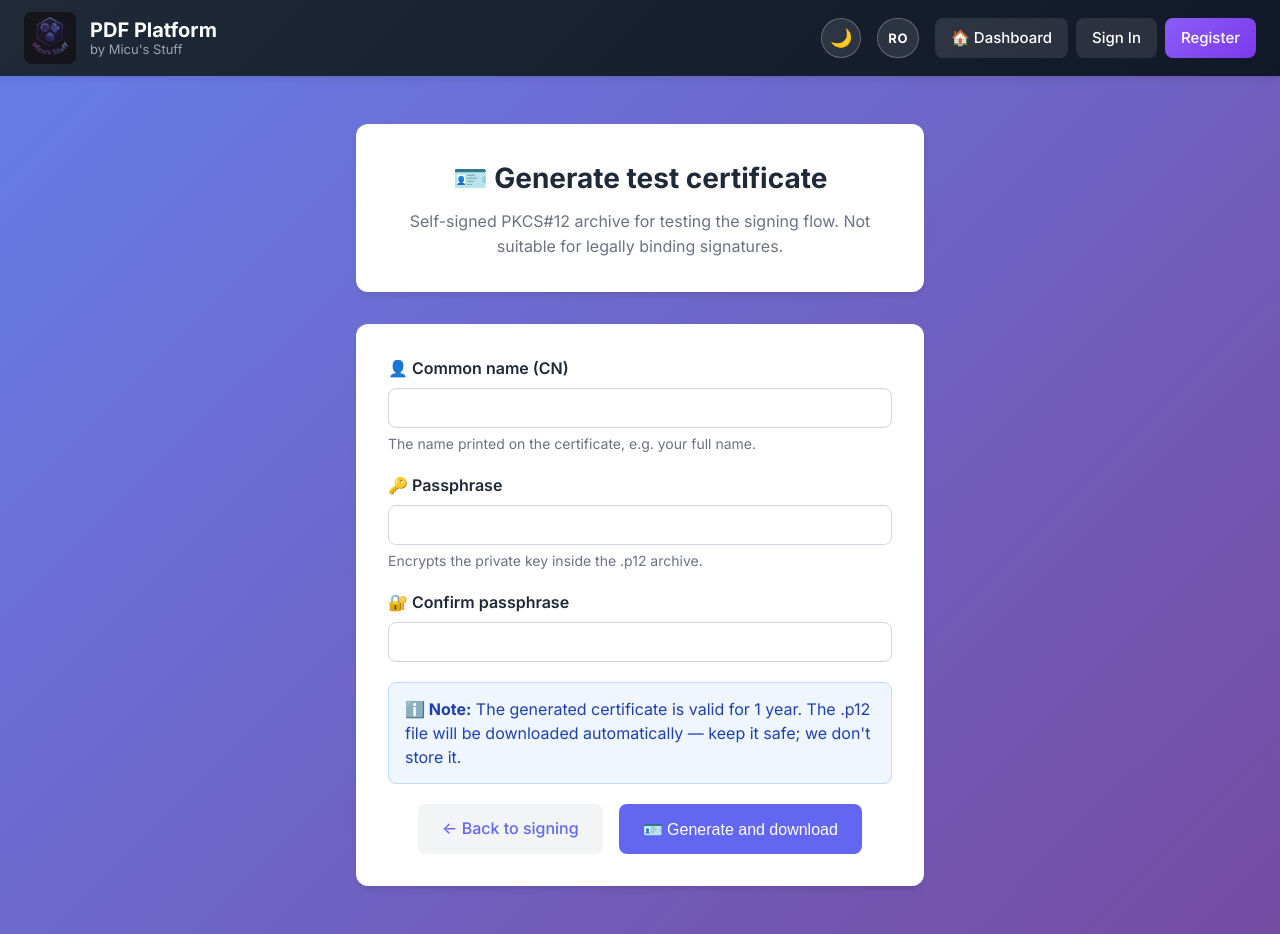
After one commit to Alexandru2984/pdf_Editor_v2, a Django app: template pdfeditor/templates/pdfeditor/generate_cert.html in a window 1280 px wide. The commit adds this page. Run offline with Django 4.2, Linux system fonts and the light colour scheme; the template is opened without the code that fills it: values that come from a table or form of the project are taken from there, others are empty; some libraries are stand-ins or nearby versions.

```diff
--- a/pdf_project/settings.py
+++ b/pdf_project/settings.py
@@ -179,6 +179,10 @@ STATICFILES_DIRS = [BASE_DIR / "static"]
 
 PDF_CLEANUP_HOURS = 24
 
+# RFC 3161 timestamp authority used when signing with `add_timestamp` toggled.
+# freetsa.org is free, public, and supports anonymous requests over HTTPS.
+PDF_SIGN_TSA_URL = os.getenv("PDF_SIGN_TSA_URL", "https://freetsa.org/tsr")
+
 DEFAULT_AUTO_FIELD = "django.db.models.BigAutoField"
 
 # Auth flow URLs.
--- a/pdfeditor/forms.py
+++ b/pdfeditor/forms.py
@@ -208,12 +208,51 @@ class SignPDFForm(forms.Form):
         max_length=256,
         label="Location (optional)",
     )
+    add_timestamp = forms.BooleanField(
+        required=False,
+        initial=True,
+        label="Embed trusted timestamp (RFC 3161)",
+        help_text="Adds a verifiable signing time fetched from a public TSA.",
+    )
 
     def clean_p12_file(self):
         f = self.cleaned_data.get("p12_file")
         if f and f.size > 1024 * 1024:  # 1 MB cap is plenty for a .p12
             raise forms.ValidationError("Certificate file is too large (max 1 MB).")
         return f
+
+
+class GenerateCertForm(forms.Form):
+    """Form for generating a self-signed PKCS#12 archive (test/demo use only)."""
+
+    common_name = forms.CharField(
+        max_length=128,
+        required=True,
+        label="Common name (CN)",
+        help_text="The name printed on the certificate, e.g. your full name.",
+    )
+    passphrase = forms.CharField(
+        min_length=4,
+        max_length=128,
+        required=True,
+        label="Passphrase",
+        widget=forms.PasswordInput(attrs={"autocomplete": "new-password"}),
+        help_text="Encrypts the private key inside the .p12 archive.",
+    )
+    passphrase_confirm = forms.CharField(
+        max_length=128,
+        required=True,
+        label="Confirm passphrase",
+        widget=forms.PasswordInput(attrs={"autocomplete": "new-password"}),
+    )
+
+    def clean(self) -> dict:
+        cleaned = super().clean()
+        p = cleaned.get("passphrase") or ""
+        c = cleaned.get("passphrase_confirm") or ""
+        if p and c and p != c:
+            self.add_error("passphrase_confirm", "Passphrases do not match.")
+        return cleaned
 
 
 class WatermarkForm(forms.Form):
--- /dev/null
+++ b/pdfeditor/templates/pdfeditor/generate_cert.html
@@ -0,0 +1,100 @@
+{% extends 'pdfeditor/base.html' %}
+{% load i18n %}
+
+{% block title %}{% trans "Generate test certificate" %}{% endblock %}
+
+{% block content %}
+<div class="preview-container" style="--tool-max-width: 600px;">
+    <div class="preview-header">
+        <div class="text-center">
+            <h2 class="tool-page-title">🪪 {% trans "Generate test certificate" %}</h2>
+            <p class="tool-page-subtitle">
+                {% trans "Self-signed PKCS#12 archive for testing the signing flow. Not suitable for legally binding signatures." %}
+            </p>
+        </div>
+    </div>
+
+    <div class="pdf-viewer-wrapper">
+        {% if messages %}
+            {% for message in messages %}
+            <div class="alert-box alert-box--error">{{ message }}</div>
+            {% endfor %}
+        {% endif %}
+
+        <form method="post" novalidate>
+            {% csrf_token %}
+
+            {% if form.non_field_errors %}
+            <div class="alert-box alert-box--error">{{ form.non_field_errors }}</div>
+            {% endif %}
+
+            <div class="form-field">
+                <label class="form-field-label" for="{{ form.common_name.id_for_label }}">
+                    👤 {{ form.common_name.label }}
+                </label>
+                {{ form.common_name }}
+                <small class="form-field-help">{{ form.common_name.help_text }}</small>
+                {% if form.common_name.errors %}<div class="form-field-error">{{ form.common_name.errors }}</div>{% endif %}
+            </div>
+
+            <div class="form-field">
+                <label class="form-field-label" for="{{ form.passphrase.id_for_label }}">
+                    🔑 {{ form.passphrase.label }}
+                </label>
+                {{ form.passphrase }}
+                <small class="form-field-help">{{ form.passphrase.help_text }}</small>
+                {% if form.passphrase.errors %}<div class="form-field-error">{{ form.passphrase.errors }}</div>{% endif %}
+            </div>
+
+            <div class="form-field">
+                <label class="form-field-label" for="{{ form.passphrase_confirm.id_for_label }}">
+                    🔐 {{ form.passphrase_confirm.label }}
+                </label>
+                {{ form.passphrase_confirm }}
+                {% if form.passphrase_confirm.errors %}<div class="form-field-error">{{ form.passphrase_confirm.errors }}</div>{% endif %}
+            </div>
+
+            <div class="result-info-box">
+                <strong>ℹ️ {% trans "Note:" %}</strong>
+                {% trans "The generated certificate is valid for 1 year. The .p12 file will be downloaded automatically — keep it safe; we don't store it." %}
+            </div>
+
+            <div class="tool-form-actions">
+                <a href="{% url 'sign' %}" class="btn btn-secondary">
+                    ← {% trans "Back to signing" %}
+                </a>
+                <button type="submit" class="btn btn-primary">
+                    🪪 {% trans "Generate and download" %}
+                </button>
+            </div>
+        </form>
+    </div>
+</div>
+
+<style>
+    .form-field { margin-bottom: 1.25rem; }
+    .form-field-label {
+        display: block; font-weight: 600; margin-bottom: 0.4rem;
+        color: var(--text-primary, #1f2937);
+    }
+    .form-field input[type="password"], .form-field input[type="text"] {
+        width: 100%; padding: 0.625rem; border: 1px solid #d1d5db;
+        border-radius: 0.5rem; font-size: 1rem; box-sizing: border-box;
+    }
+    .form-field-help {
+        display: block; margin-top: 0.35rem; color: #6b7280; font-size: 0.875rem;
+    }
+    .form-field-error {
+        color: #b91c1c; font-size: 0.875rem; margin-top: 0.25rem;
+    }
+    .alert-box--error {
+        background: #fef2f2; border: 1px solid #fecaca; color: #991b1b;
+        padding: 0.75rem 1rem; border-radius: 0.5rem; margin-bottom: 1rem;
+    }
+    .result-info-box {
+        background: #eff6ff; border: 1px solid #bfdbfe; color: #1e40af;
+        padding: 0.875rem 1rem; border-radius: 0.5rem; margin-bottom: 1.25rem;
+        line-height: 1.5;
+    }
+</style>
+{% endblock %}
--- a/pdfeditor/urls.py
+++ b/pdfeditor/urls.py
@@ -25,6 +25,7 @@ urlpatterns = [
     path("download_protected/", views.download_protected_view, name="download_protected"),
     path("sign/", views.sign_view, name="sign"),
     path("sign/result/", views.sign_result_view, name="sign_result"),
+    path("sign/generate-cert/", views.generate_cert_view, name="generate_cert"),
     path("download_signed/", views.download_signed_view, name="download_signed"),
     path("watermark/", views.watermark_view, name="watermark"),
     path("watermark/result/", views.watermark_result_view, name="watermark_result"),
--- a/pdfeditor/views/__init__.py
+++ b/pdfeditor/views/__init__.py
@@ -20,6 +20,7 @@ from .basic_ops import (
     download_protected_view,
     download_signed_view,
     download_split_file_view,
+    generate_cert_view,
     merge_result_view,
     merge_view,
     protect_result_view,
@@ -93,6 +94,7 @@ __all__ = [
     "sign_view",
     "sign_result_view",
     "download_signed_view",
+    "generate_cert_view",
     "watermark_view",
     "watermark_result_view",
     "download_watermarked_view",
--- a/pdfeditor/views/history.py
+++ b/pdfeditor/views/history.py
@@ -45,6 +45,7 @@ def history_view(request):
         "pdfeditor/history.html",
         {
             "history_items": history_items,
+            "PDF_CLEANUP_HOURS": getattr(settings, "PDF_CLEANUP_HOURS", 24),
         },
     )
 
```
Also changed, not shown: pdfeditor/pdf_processor/ops.py (+16 -3 lines), pdfeditor/templates/pdfeditor/sign.html (+23 -1 lines), pdfeditor/tests_ops.py (+12 -0 lines), pdfeditor/tests_views.py (+36 -0 lines), pdfeditor/views/basic_ops.py (+73 -1 lines), locale/ro/LC_MESSAGES/django.po, 1 other file.
